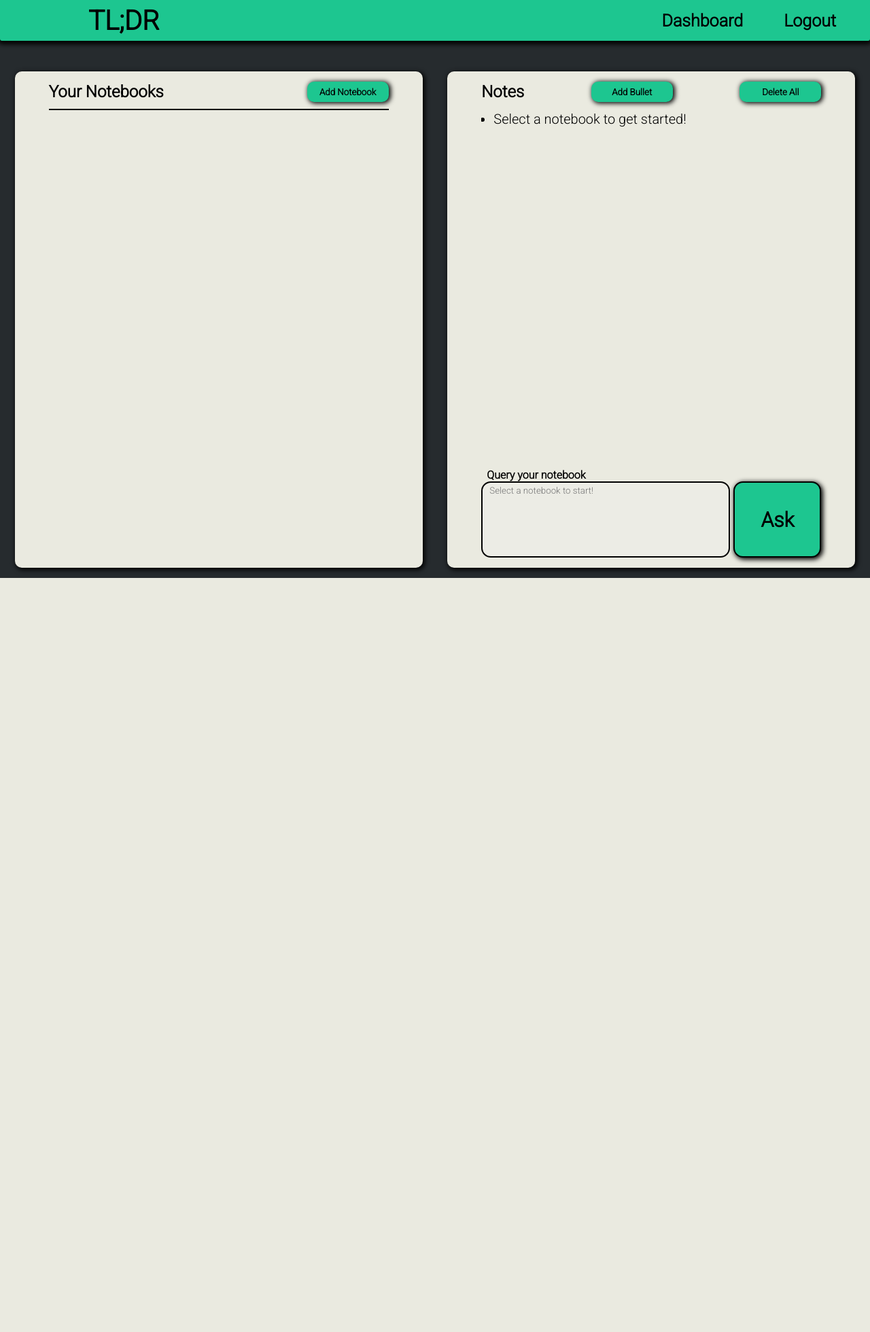
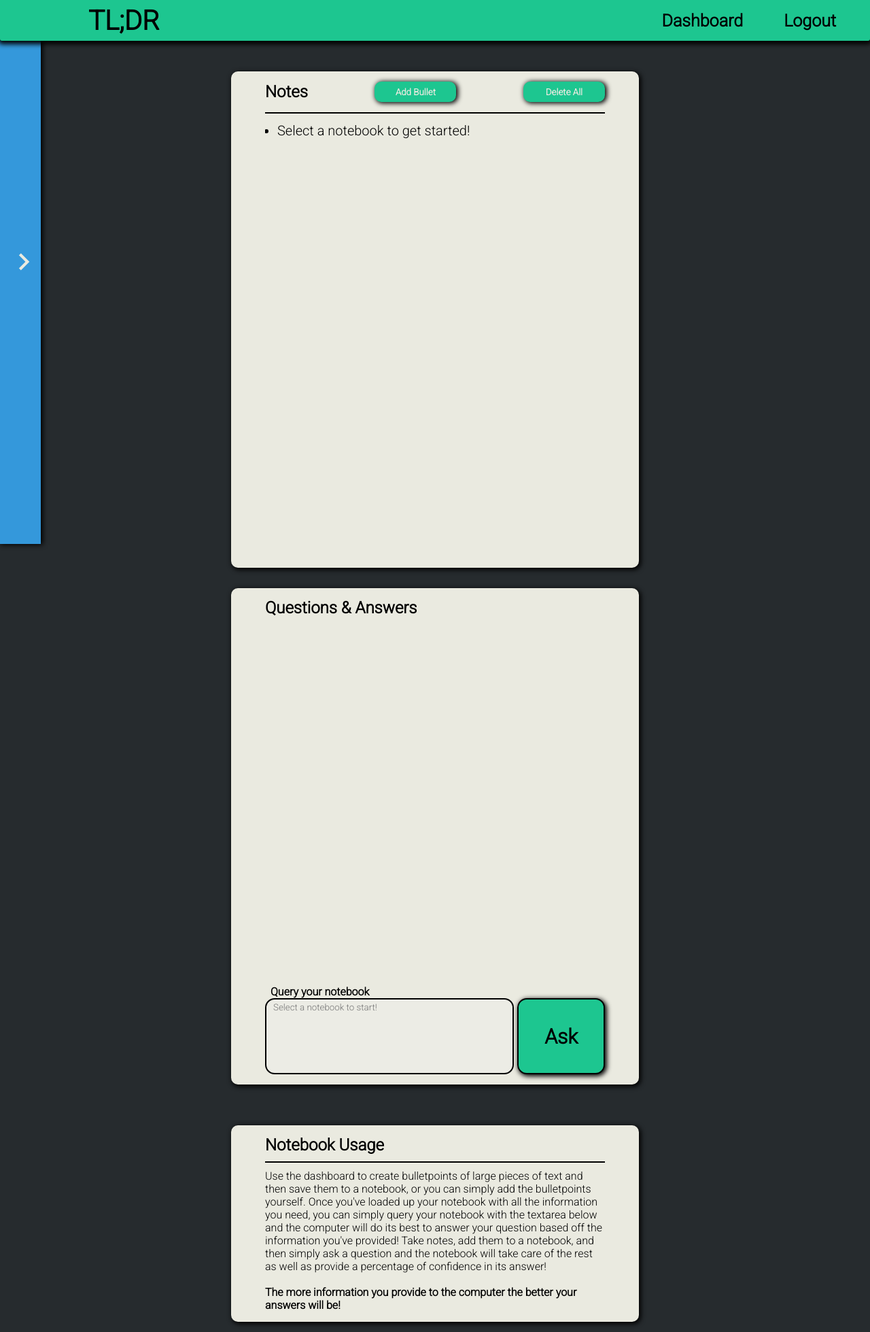
Before and after one commit to trevorengen/TLDR, a Python web app: template flask_app/templates/notebooks.html in a window 1280 px wide. Shown: the whole page at 68% size. Before the commit the page ends 850 px from the top, so only its background shows below. Run offline with Jinja, Linux system fonts and the light colour scheme; the template is opened without the code that fills it, so the values that code supplies are empty; some libraries are stand-ins or nearby versions.

Commit message:
Notebook select to a side bar.

```diff
--- a/flask_app/models/notebook.py
+++ b/flask_app/models/notebook.py
@@ -65,6 +65,12 @@ class Notebook:
         notebook = cls(result[0])
         return notebook
 
+    @classmethod
+    def update_notebook_name(cls, data):
+        query = 'UPDATE notebooks SET notebooks.name = %(new_name)s, notebooks.updated_at = %(updated_at)s'
+        query += ' WHERE notebooks.name = %(old_name)s AND user_id = %(user_id)s;'
+        result = connectToMySQL(DB).query_db(query, data)
+        return result
 
     @classmethod
     def get_all_users_notebooks(cls, data):
--- a/flask_app/static/css/style.css
+++ b/flask_app/static/css/style.css
@@ -196,6 +197,7 @@ li {
     border-radius: 10px;
     box-shadow: 2px 1px 7px 1px black;
     font-weight: bolder;
+    color: #EAEAE0;
 }
 
 .notebook-butt:hover {
@@ -289,11 +291,16 @@ ul h2 {
     margin-bottom: 10px;
 }
 
-#notebooks-main {
+.notebooks-main {
     display: flex;
     flex-flow: row;
     justify-content: space-evenly;
     margin-top: 30px;
+}
+
+#nb-col {
+    display: flex;
+    flex-flow: column nowrap;
 }
 
 .dash-body, .notebooks-body {
@@ -309,6 +316,8 @@ ul h2 {
     justify-content: center;
     background-color: #1DC690;
     box-shadow: 0px 2px 7px 3px black;
+    position: relative;
+    z-index: 2;
 }
 
 .notebook-list {
@@ -379,7 +388,7 @@ li {
 #notebook-ul {
     list-style: none;
     margin-top: 10px;
-    border-top: 2px solid black;
+    border-top: 2px solid #EAEAE0;
     max-height: 200px;
 }
 
@@ -390,7 +399,9 @@ li {
 #bullet-ul {
     overflow-y: auto;
     padding-left: 18px;
-    margin-top: 10px;
+    margin-top: 15px;
+    border-top: 2px solid black;
+    padding-top: 10px;
 }
 
 #create-new {
@@ -526,6 +550,50 @@ form.row {
     outline: none;
 }
 
+#arr-right {
+    position: relative;
+    top: 45%;
+    bottom: 50%;
+    left: 10px;
+    font-size: 50px;
+    color: #EAEAE0;
+}
+
+#arr-left {
+    position: relative;
+    top: 45%;
+    bottom: 50%;
+    left: 450px;
+    font-size: 50px;
+    color: #EAEAE0;
+}
+
+#explanation {
+    height: auto;
+}
+
+#side-container {
+    display: none;
+    margin: 30px;
+}
+
+.notebook-side {
+    position: fixed;
+    top: 0;
+    left: 0;
+    bottom: 0;
+    width: 60px;
+    background-color: #3498db;
+    z-index: 1;
+    box-shadow: 2px 0 7px 1px black;
+}
+
+#explanation p {
+    margin-top: 10px;
+    padding-top: 10px;
+    border-top: 2px solid black;
+}
+
 .form-butt {
     width: 150px;
     height: 30px;
@@ -566,6 +634,15 @@ form.row {
     100% { transform: rotate(360deg); }
 }
 
+@media only screen and (max-width: 1400px) {
+    .notebooks-main {
+        display: flex;
+        flex-flow: column wrap;
+        justify-content: center;
+        align-items: center;
+    }
+}
+
 @media only screen and (max-width: 1210px) {
     .top-div {
         display: flex;
--- a/flask_app/static/js/notebooks.js
+++ b/flask_app/static/js/notebooks.js
@@ -1,5 +1,9 @@
 // jQuery methods
 $(document).ready(function() {
+
+    $('#side-container').hide();
+    $('#arr-left').hide();
+    $('.loader').hide();
 
     $('.notebooks-li').mouseover(function(){
         $(this).css('font-style', 'italic');
@@ -10,12 +14,59 @@ $(document).ready(function() {
     });
 
     $('.delete-nb').click(function() {
-        notebookName = $(this).closest('div').attr('id');
+        var notebookName = $(this).closest('div').attr('id');
         if (!confirm('Are you sure you want to delete ' + notebookName + '?\n\nThis action cannot be undone.')) {
             return;
         }
         $(this).closest('div').remove();
         $.post('/notebooks/delete', { nbName : notebookName })
+    });
+
+    $('.edit-nb').click(function() {
+        // Conditional to prevent user from making a bunch of
+        // text boxes.
+        if ($('#temp-text').attr('type') == 'text'){
+            return;
+        }
+        var divItem = $(this).closest('div');
+        var notebookName = divItem.attr('id');
+        var listItem = $(this).siblings('li');
+        listItem.css({'display': 'none'});
+        var newText = $('<input>');
+        newText.val(notebookName);
+        newText.attr('type', 'text');
+        newText.css({
+            'width': '80%', 'border': '2px solid black',
+            'border-radius': '4px', 'height': '30px', 'outline': 'none',
+            'padding-left': '3px', 'margin': '10px 30px',
+        });
+        newText.attr('id', 'temp-text');
+        divItem.prepend(newText);
+        newText.on('keypress', function(e) {
+            if(e.which == 13){
+                var text = $('#temp-text').val();
+                var oldName = $('#temp-text').closest('div').attr('id');
+                $.post('/notebooks/update', { new_name : text , old_name : oldName })
+                    .done(location.reload());
+            }
+        });
+    })
+
+    $('.notebook-side').mouseleave(function(){
+        container = $(this);
+        container.animate({width: '60px'});
+        side.hide();
+        $('#arr-left').hide();
+        $('#arr-right').fadeIn(1000);
+    });
+
+    $('.notebook-side').mouseenter(function(){
+        container = $(this);
+        side = $('#side-container');
+        container.animate({width: '500px'});
+        $('#arr-left').fadeIn(1000);
+        $('#arr-right').hide();
+        side.fadeIn(1000);
     });
 
     $('.notebooks-li').click(function(){
@@ -37,9 +88,28 @@ $(document).ready(function() {
 
     $('#ask').click(function(){
         var myTa = $('#queryta').val();
+        if (myTa.length == 0) {
+            return;
+        }
+        $('#ask').hide();
+        $('.loader').show();
         $.post('/notebooks/query', { query : myTa })
             .done(function(data) {
+                $('#ask').show();
+                $('.loader').hide();
                 console.log(data);
+                var question = $('<p>');
+                var answer = $('<p>');
+                var percent = $('<p>');
+                var container = $('<div>');
+                container.css({'margin': '20px 0'})
+                question.text('Question: ' + $('#queryta').val());
+                answer.text('Answer: ' + data['answer']);
+                percent.text('Certainty: ' + String(Math.floor(100 * parseFloat(data['score'])) + '%'));
+                container.append(question);
+                container.append(answer);
+                container.append(percent);
+                $('#main-cont').append(container);
             });
     });
 
--- a/flask_app/static/js/scripts.js
+++ b/flask_app/static/js/scripts.js
@@ -127,7 +127,7 @@ function addToSelect(data) {
     for (var i = 0; i < data.length; i++) {
         var option = document.createElement('option');
         option.value = data[i];
-        option.innerHTML = data[i].title();
+        option.innerHTML = data[i];
         mySelect.appendChild(option);
     }
     mySelect.selectedIndex = data.length-1;
--- a/flask_app/templates/notebooks.html
+++ b/flask_app/templates/notebooks.html
@@ -20,10 +20,12 @@
         <a href="/logout" class="right-shove">Logout</a>
     </nav>
 
-    <main id="notebooks-main">
-        <div class="notebook-list">
+    <div class="notebook-side in">
+        <i class="material-icons" id="arr-right">keyboard_arrow_right</i>
+        <i class="material-icons" id="arr-left">keyboard_arrow_left</i>
+        <div id="side-container">
             <div class="row">
-                <h2>Your Notebooks</h2>
+                <h2 class="white">Your Notebooks</h2>
                 <button id="add-nb" class="notebook-butt">Add Notebook</button>
             </div>
             <ul id="notebook-ul">
@@ -31,17 +33,21 @@
                 {% else %}
                     {% for notebook in notebooks %}
                         <div class="row" id="{{notebook.name}}">
-                            <li class="notebooks-li row">{{notebook.name}}</li>
-                            <button class="edit-nb"><i class='far fa-edit left-push' style='font-size:24px'></i></button>
-                            <button class="delete-nb"><i class="fa fa-trash right-shove" style="font-size:24px"></i></button>
+                            <li class="notebooks-li row white">{{notebook.name}}</li>
+                            <button class="edit-nb"><i class='far fa-edit left-push' style='font-size:24px; color:#EAEAE0'></i></button>
+                            <button class="delete-nb"><i class="fa fa-trash right-shove" style="font-size:24px; color:#EAEAE0"></i></button>
                         </div>
                     {% endfor %}
                 {% endif %}
             </ul>
         </div>
+    </div>
+
+    <main id="nb-col">
+        <div class="notebooks-main">
             <div class="notebook-list">
                 <div class="row">
-                <h2>Notes</h2>
+                    <h2 class="head-h2">Notes</h2>
                     <button class="notebook-butt" id="add-bullet">Add Bullet</button>
                     <button class="notebook-butt" id="delete-all">Delete All</button>
                 </div>
@@ -49,11 +55,34 @@
                 <ul id="bullet-ul">
                     <li>Select a notebook to get started!</li>
                 </ul>
+            </div>
+            <div class="notebook-list">
+                <div id="main-cont">
+                    <h2 class="head-h2">Questions & Answers</h2>
+                </div>
+
+
                 <h4>Query your notebook</h4>
                 <div id="askform">
                     <textarea id="queryta" name="queryta" placeholder="Select a notebook to start!" disabled></textarea>
+                    <div class="loader" id="other-loader"></div>
                     <input type="submit" value="Ask" id="ask">
                 </div>
+            </div>
+        </div>
+        <div class="notebooks-main">
+            <div class="notebook-list" id="explanation">
+                <h2>Notebook Usage</h2>
+                <p>
+                    Use the dashboard to create bulletpoints of large pieces of text and then save them to a notebook,
+                    or you can simply add the bulletpoints yourself. Once you've loaded up your notebook with all the information
+                    you need, you can simply query your notebook with the textarea below and the computer will do its best to
+                    answer your question based off the information you've provided! Take notes, add them to a notebook, and then
+                    simply ask a question and the notebook will take care of the rest as well as provide a percentage of confidence
+                    in its answer!<br><br><b>The more information you provide to the computer the better your answers will be!</b>
+                </p>
+            </div>
+
         </div>
     </main>
 </body>
```
Also changed, not shown: other parts of flask_app/static/css/style.css (+18 -11 lines), flask_app/controllers/notebooks.py (+24 -0 lines). Lines whose indentation alone changed are shown as unchanged.
